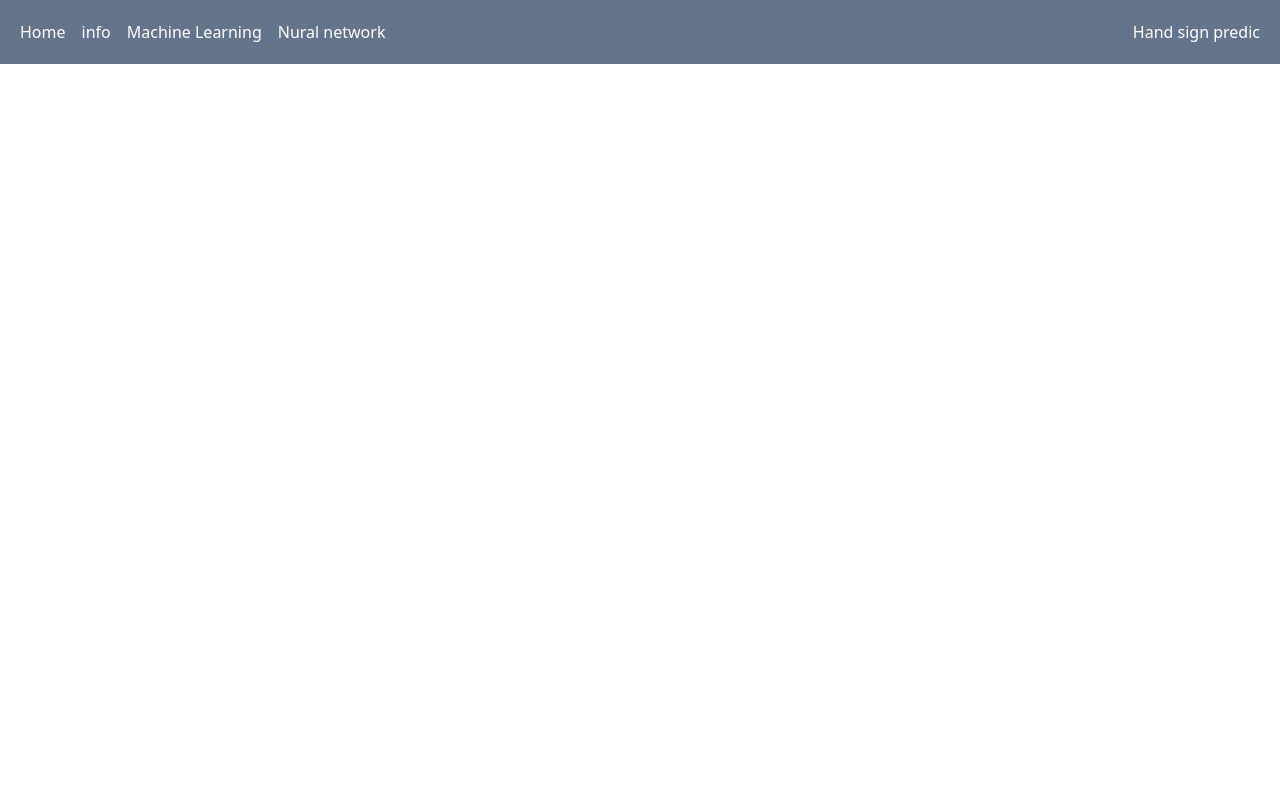
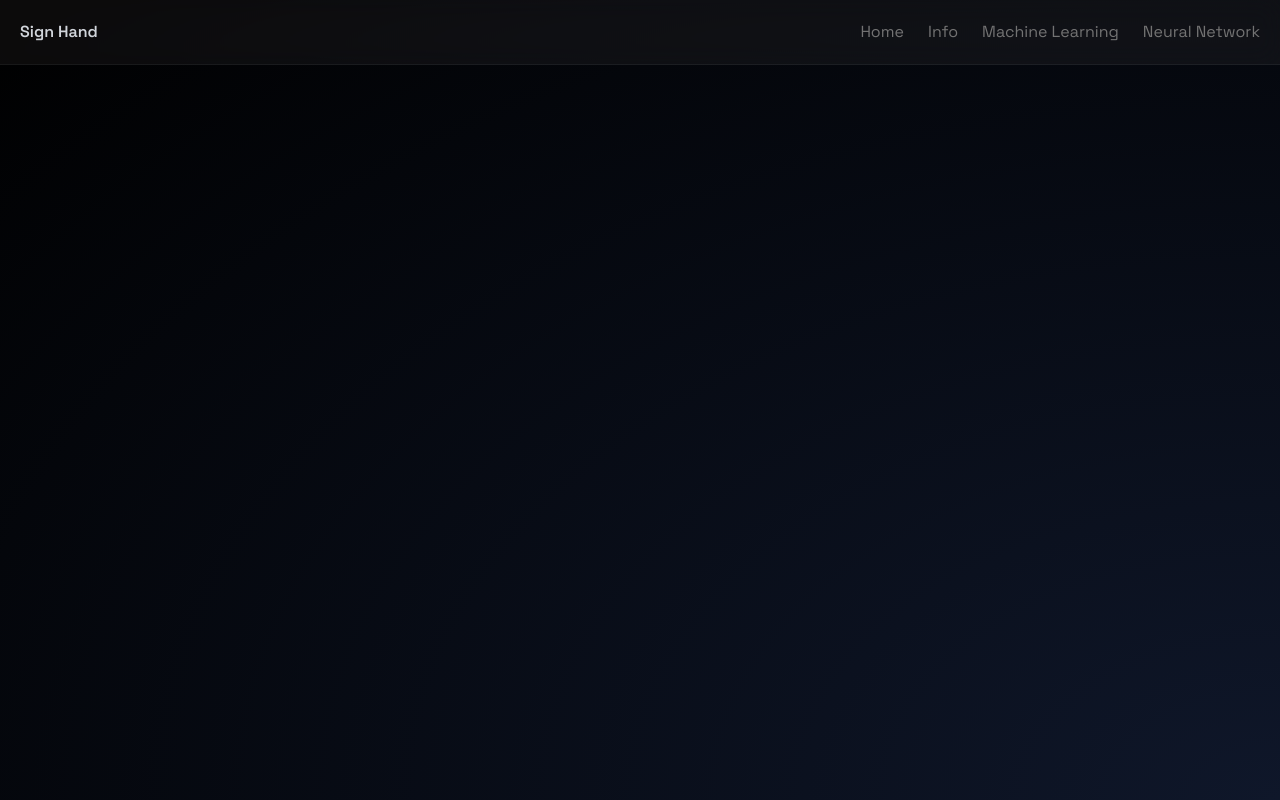
Before and after one commit to ThunyatepZ/int_project, a Next.js app in the folder Hand_sign/front/: page /Homepage in a window 1280 px wide. Built offline with nearby package versions, Linux system fonts and the light colour scheme.

Commit message:
homepage

```diff
--- a/Hand_sign/front/src/components/Navbar.jsx
+++ b/Hand_sign/front/src/components/Navbar.jsx
@@ -1,21 +1,16 @@
 import React from 'react'
+import Link from 'next/link'
 
 export default function Navbar() {
   return (
-    <div className='bg-slate-500 p-5 text-white'>
-
-      <div className='flex justify-between items-center'>
-        <div className='flex gap-4'>
-          <span>Home</span>
-          <span>info</span>
-          <span>Machine Learning</span>
-          <span>Nural network</span>
-        </div>
-        <div>
-          Hand sign predic
-        </div>
-      </div>
-
+    <div className='bg-stone-500 bg-clip-padding backdrop-filter backdrop-blur-md bg-opacity-10 backdrop-saturate-100 backdrop-contrast-100 p-5 font-title2 shadow-[0px_0px_1px_0px_rgba(250,_250,_250,_0.57)]'>
+      <span className='font-title2 text-neutral-500 flex flex-row justify-end space-x-6'>
+        <span className='font-semibold text-gray-300 flex flex-1'>Sign Hand</span>
+          <Link href='/Homepage' className='hover:text-violet-400 transition delay-90'>Home</Link>
+          <Link href='/Info' className='hover:text-violet-400 transition delay-90'>Info</Link>
+          <Link href='/Machine' className='hover:text-violet-400 transition delay-90'>Machine Learning</Link>
+          <Link href='/Neural' classname='hover:text-violet-400 transition delay-90'>Neural Network</Link>
+      </span>
     </div>
   )
 }
--- a/Hand_sign/front/src/pages/Homepage.jsx
+++ b/Hand_sign/front/src/pages/Homepage.jsx
@@ -2,21 +2,28 @@ import React from 'react'
 import { useEffect, useState } from 'react'
 import { PulseLoader } from 'react-spinners'
 import Navbar from '@/components/Navbar'
+import Link from 'next/link'
 
 function Homepage() {
   const [load, setload] = useState(true)
   useEffect(() => {
     const time = setTimeout(() => {
       setload(false)
-    }, 3000)
+    }, 1500)
     return (() => {
       clearTimeout(time);
     })
   }, [])
 
   return load ? <div className='flex justify-center items-center h-screen'><PulseLoader color='#ff793f' /></div> : (
-      <div className=''>
+      <div className='bg-[radial-gradient(ellipse_at_bottom_right,_var(--tw-gradient-stops))] from-slate-900 to-black w-screen h-screen'>
       <Navbar/>
+        <div class="w-max grid justify-items-center ... py-60">
+          <h1 class="animate-typing delay-50 overflow-hidden whitespace-nowrap border-r-4 border-r-white pr-5 text-5xl text-white font-bold flex-row">
+            Welcome!
+            <h1 className='border-r-white pr-5 text-5xl text-white font-bold flex-row'>to Sign Hand Prediction!</h1>
+          </h1>
+        </div>
       </div>
   )
 }
--- /dev/null
+++ b/Hand_sign/front/src/pages/Info.jsx
@@ -0,0 +1,12 @@
+import React from 'react'
+import Link from 'next/link'
+
+const Info = () => {
+  return (
+    <div>
+      Info page
+    </div>
+  )
+}
+
+export default Info
--- /dev/null
+++ b/Hand_sign/front/src/pages/Machine.jsx
@@ -0,0 +1,12 @@
+import React from 'react'
+import Link from 'next/link'
+
+const Machine = () => {
+  return (
+    <div>
+      Info page
+    </div>
+  )
+}
+
+export default Machine
--- /dev/null
+++ b/Hand_sign/front/src/pages/Neural.jsx
@@ -0,0 +1,12 @@
+import React from 'react'
+import Link from 'next/link'
+
+const Neural = () => {
+  return (
+    <div>
+      Neural page
+    </div>
+  )
+}
+
+export default Neural
--- a/Hand_sign/front/src/styles/globals.css
+++ b/Hand_sign/front/src/styles/globals.css
@@ -1,4 +1,5 @@
 @import url('https://fonts.googleapis.com/css2?family=Dosis:wght@200..800&display=swap');
+@import url('https://fonts.googleapis.com/css2?family=Space+Grotesk:wght@300..700&display=swap');
 @tailwind base;
 @tailwind components;
 @tailwind utilities;
--- a/Hand_sign/front/tailwind.config.mjs
+++ b/Hand_sign/front/tailwind.config.mjs
@@ -13,11 +13,34 @@ export default {
       // },
       fontFamily:{
         title:["Dosis"],
+        title2:['Space Grotesk']
       },
       backgroundImage:{
         bannerImg:"url('/futuristic-illuminated-hallway-with-beautiful-abstract-light-effects.jpg')"
+      },
+      keyframes: {
+        typing: {
+          "0%": {
+            width: "0%",
+            visibility: "hidden"
+          },
+          "100%": {
+            width: "100%"
+          }
+        },
+        blink: {
+          "50%": {
+            borderColor: "transparent"
+          },
+          "100%": {
+            borderColor: "white"
+          }
+        }
+      },
+      animation: {
+        typing: "typing 2s steps(20) infinite alternate, blink .7s infinite"
       }
-    },
+    }
   },
   plugins: [],
-};
+}
```
